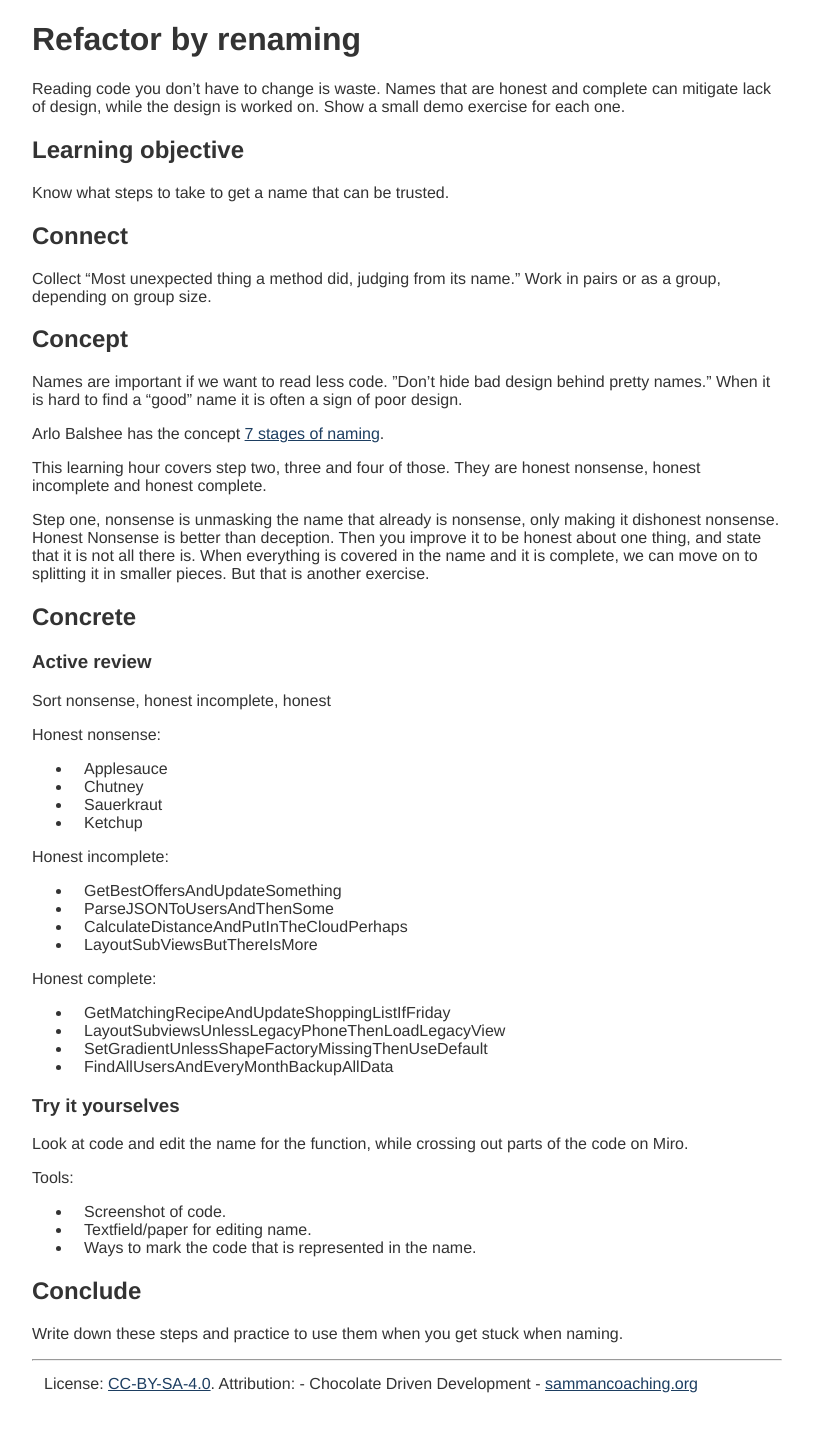
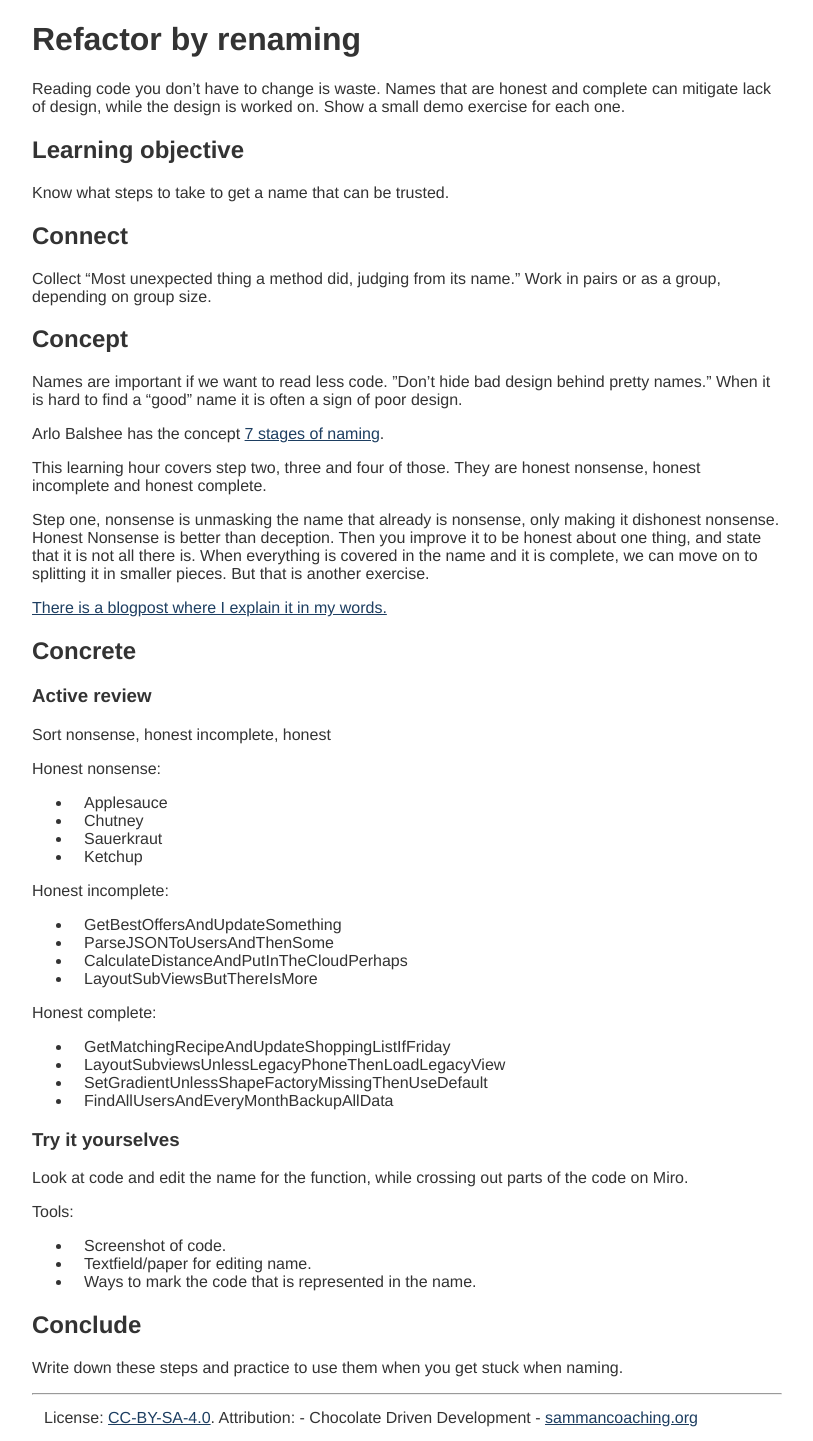
Before and after one commit to sammancoaching/website, a Jekyll site: the page built from _learning_hours/testable_design/naming.md, in a window 1280 px wide. Shown: the whole page, without its empty margins (233-1046 px from the left). Built offline with Jekyll 4.4.1, drawn with Linux system fonts in a browser that asks for light colours; before the commit the page ends 1407 px from its top, so only the background shows below that.

Commit message:
Add link to my blogpost

```diff
--- a/_learning_hours/testable_design/naming.md
+++ b/_learning_hours/testable_design/naming.md
@@ -44,6 +44,8 @@ When everything is covered in the name and it is complete,
 we can move on to splitting it in smaller pieces.
 But that is another exercise.
 
+[There is a blogpost where I explain it in my words.](https://www.chocolatedrivendevelopment.com/2022/10/10/whats-in-a-name/)
+
 ## Concrete
 ### Active review
 Sort nonsense, honest incomplete, honest
```
